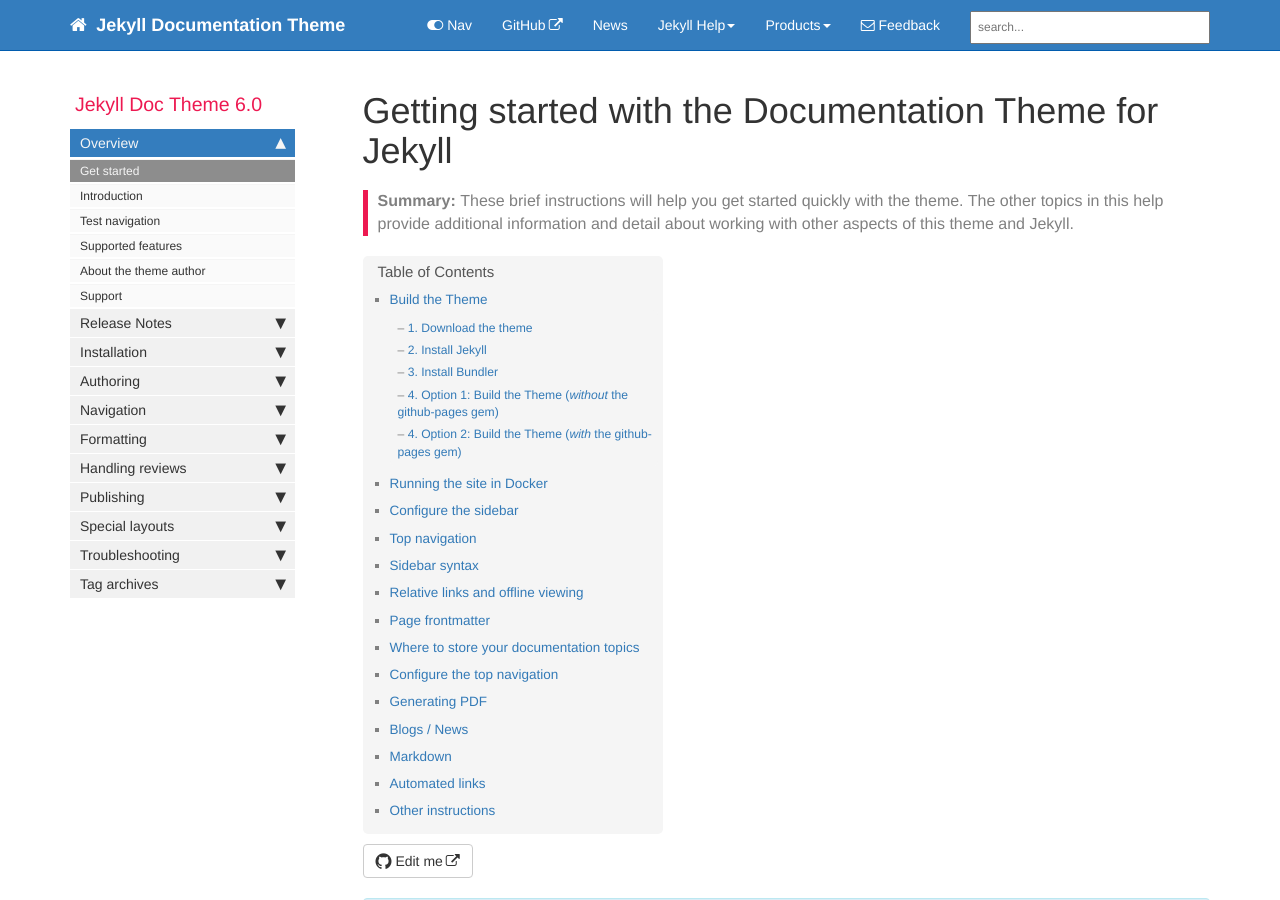
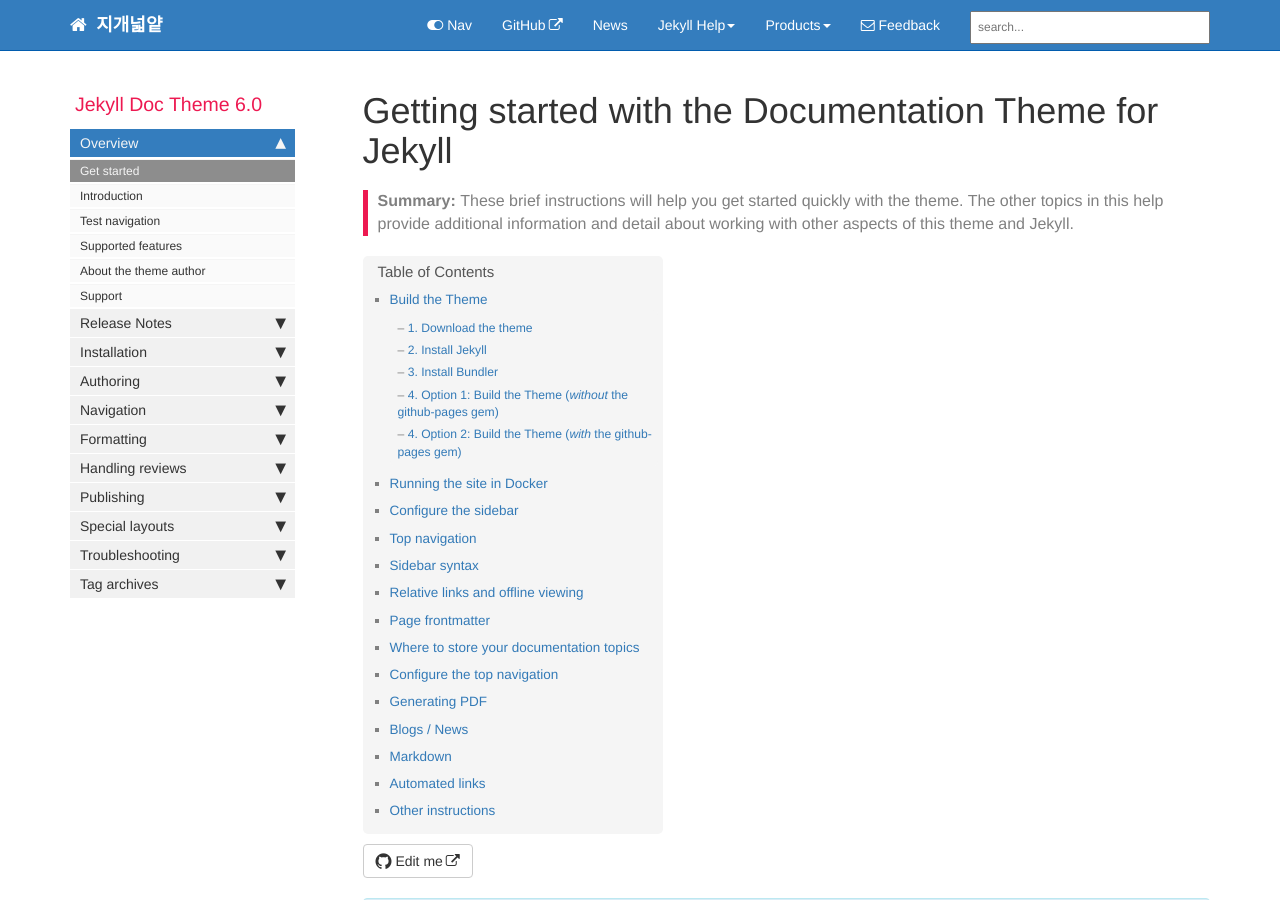
Before and after one commit to tlife84/repo, a Jekyll site: the page built from index.md, in a window 1280 px wide and 900 px high. Built offline with Jekyll 4.4.1, drawn with Linux system fonts in a browser that asks for light colours; nearby versions of some CDN libraries; comment, search, counter and statistics services are not loaded.

Commit message:
20180511_1

```diff
--- a/_config.yml
+++ b/_config.yml
@@ -3,7 +3,7 @@ repository: tomjoht/documentation-theme-jekyll
 output: web
 # this property is useful for conditional filtering of content that is separate from the PDF.
 
-topnav_title: Jekyll Documentation Theme
+topnav_title: 지개넓얕
 # this appears on the top navigation bar next to the home button
 
 site_title: Jekyll theme for documentation
```
